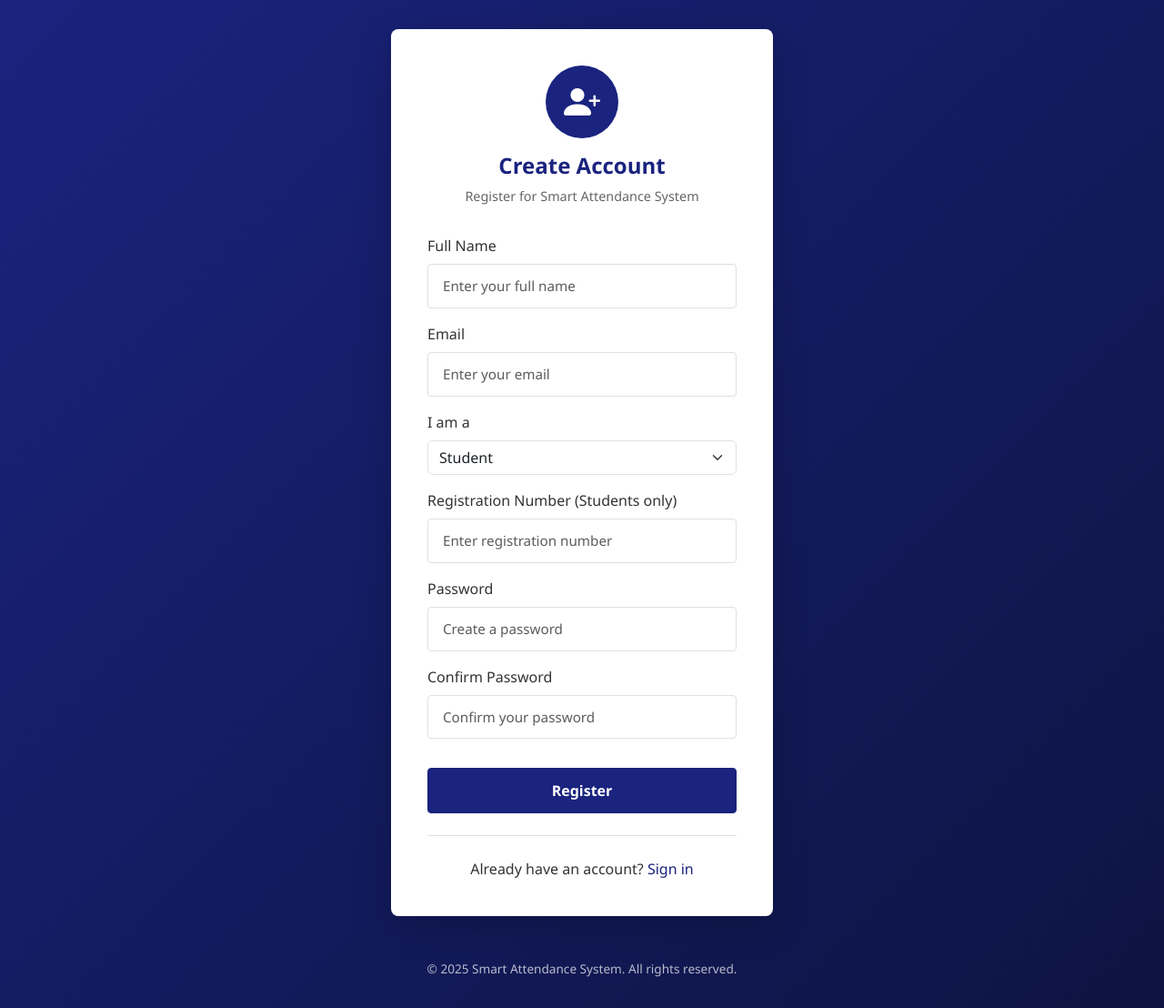
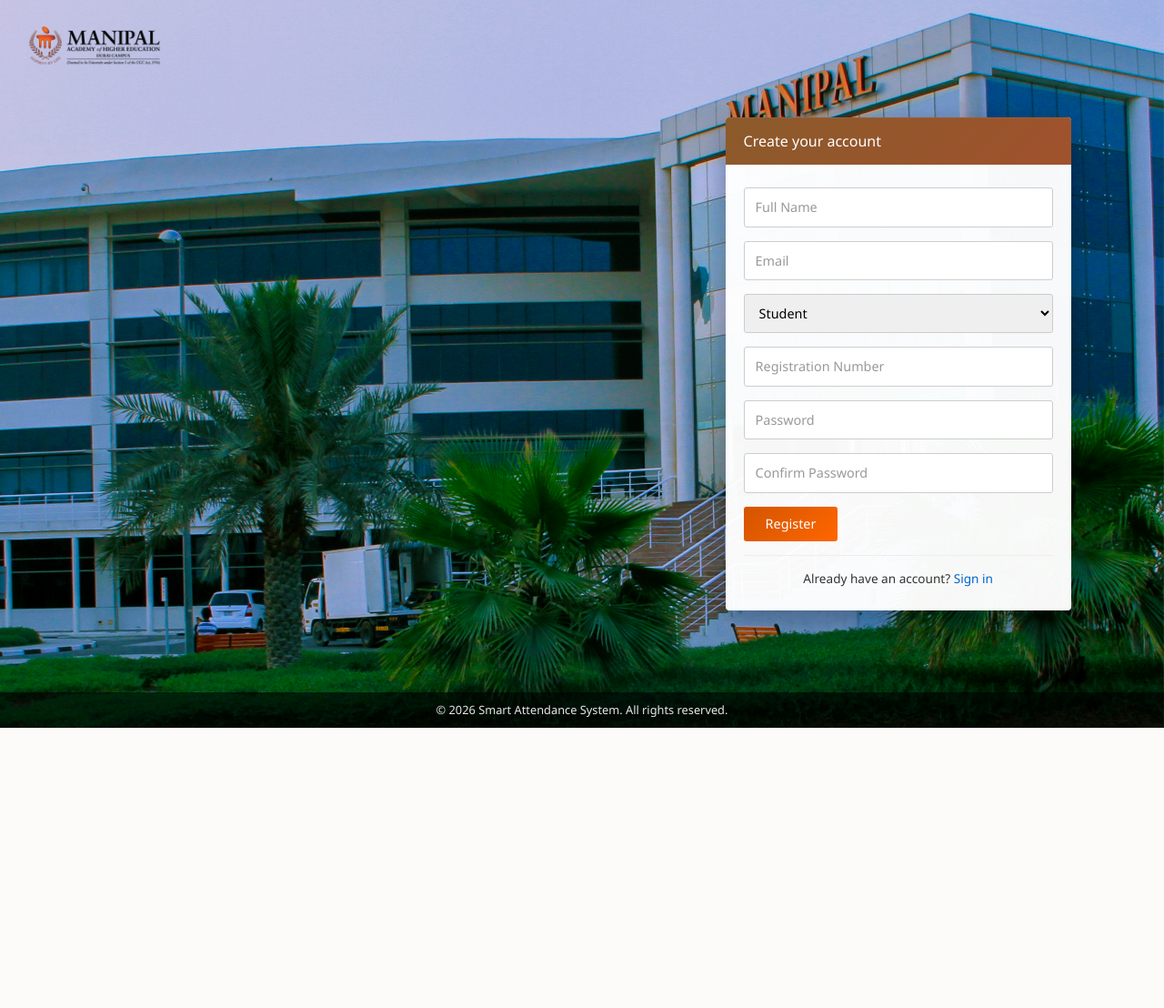
Before and after one commit to Db2203/Smart_Attendance, a Flask app: page /register in a window 1280 px wide. Shown: the whole page at 91% size. After the commit the page ends 800 px from the top, so only its background shows below. Run offline with Flask 3, Linux system fonts and the light colour scheme.

Commit message:
Redesign login page with Manipal-style UI
- Full-screen campus background image
- Semi-transparent login card on right side
- Copper/brown header styling
- Logo placement in top-left corner
- Updated register page to match
- Updated CLAUDE.md with web app documentation

```diff
--- a/web/app/static/css/style.css
+++ b/web/app/static/css/style.css
@@ -367,3 +367,157 @@ body {
     color: var(--text-muted);
     margin: 0;
 }
+
+/* ===== Manipal-Style Login Page ===== */
+.manipal-login {
+    min-height: 100vh;
+    background: url('../images/campus-bg.jpg') center/cover no-repeat fixed;
+    position: relative;
+    display: flex;
+    flex-direction: column;
+}
+
+.manipal-login::before {
+    content: '';
+    position: absolute;
+    top: 0;
+    left: 0;
+    right: 0;
+    bottom: 0;
+    background: rgba(0, 0, 0, 0.1);
+    z-index: 0;
+}
+
+.manipal-logo {
+    position: absolute;
+    top: 20px;
+    left: 30px;
+    z-index: 10;
+}
+
+.manipal-logo img {
+    height: 60px;
+    width: auto;
+}
+
+.manipal-login-card {
+    position: absolute;
+    right: 8%;
+    top: 50%;
+    transform: translateY(-50%);
+    width: 320px;
+    background: rgba(255, 255, 255, 0.97);
+    border-radius: 4px;
+    box-shadow: 0 8px 32px rgba(0, 0, 0, 0.3);
+    overflow: hidden;
+    z-index: 10;
+}
+
+.manipal-card-header {
+    background: linear-gradient(135deg, #8B5A2B 0%, #A0522D 100%);
+    color: white;
+    padding: 14px 20px;
+    font-size: 1rem;
+    font-weight: 500;
+}
+
+.manipal-card-body {
+    padding: 25px 20px;
+}
+
+.manipal-form-group {
+    margin-bottom: 15px;
+}
+
+.manipal-form-control {
+    width: 100%;
+    padding: 10px 12px;
+    border: 1px solid #ccc;
+    border-radius: 3px;
+    font-size: 0.9rem;
+    transition: border-color 0.2s;
+}
+
+.manipal-form-control:focus {
+    outline: none;
+    border-color: #8B5A2B;
+    box-shadow: 0 0 0 2px rgba(139, 90, 43, 0.1);
+}
+
+.manipal-form-control::placeholder {
+    color: #999;
+}
+
+.manipal-forgot-link {
+    display: block;
+    color: #0066cc;
+    font-size: 0.85rem;
+    text-decoration: none;
+    margin-bottom: 15px;
+}
+
+.manipal-forgot-link:hover {
+    text-decoration: underline;
+}
+
+.manipal-btn-login {
+    background: linear-gradient(135deg, #d45500 0%, #ff6600 100%);
+    color: white;
+    border: none;
+    padding: 8px 24px;
+    border-radius: 3px;
+    font-size: 0.9rem;
+    font-weight: 500;
+    cursor: pointer;
+    transition: transform 0.2s, box-shadow 0.2s;
+}
+
+.manipal-btn-login:hover {
+    transform: translateY(-1px);
+    box-shadow: 0 4px 12px rgba(212, 85, 0, 0.4);
+}
+
+.manipal-register-link {
+    margin-top: 15px;
+    padding-top: 15px;
+    border-top: 1px solid #eee;
+    text-align: center;
+    font-size: 0.85rem;
+}
+
+.manipal-register-link a {
+    color: #0066cc;
+    text-decoration: none;
+}
+
+.manipal-register-link a:hover {
+    text-decoration: underline;
+}
+
+.manipal-footer {
+    position: absolute;
+    bottom: 0;
+    left: 0;
+    right: 0;
+    background: rgba(0, 0, 0, 0.6);
+    color: rgba(255, 255, 255, 0.9);
+    text-align: center;
+    padding: 10px;
+    font-size: 0.8rem;
+    z-index: 10;
+}
+
+/* Responsive adjustments for Manipal login */
+@media (max-width: 768px) {
+    .manipal-login-card {
+        right: 50%;
+        transform: translate(50%, -50%);
+        width: 90%;
+        max-width: 320px;
+    }
+
+    .manipal-logo {
+        left: 50%;
+        transform: translateX(-50%);
+    }
+}
--- a/web/app/templates/auth/register.html
+++ b/web/app/templates/auth/register.html
@@ -2,77 +2,98 @@
 
 {% block title %}Register - Smart Attendance System{% endblock %}
 
+{% block extra_css %}
+<style>
+    /* Override auth-wrapper for Manipal style */
+    .auth-wrapper {
+        background: none !important;
+        padding: 0 !important;
+        min-height: 100vh;
+    }
+    /* Wider card for register form */
+    .manipal-login-card.register-card {
+        width: 380px;
+    }
+</style>
+{% endblock %}
+
 {% block auth_content %}
-<div class="login-container">
-    <div class="login-card">
-        <div class="login-header">
-            <div class="logo">
-                <i class="bi bi-person-plus-fill"></i>
-            </div>
-            <h1>Create Account</h1>
-            <p>Register for Smart Attendance System</p>
+<div class="manipal-login">
+    <!-- Logo -->
+    <div class="manipal-logo">
+        <img src="{{ url_for('static', filename='images/logo.png') }}" alt="Logo" onerror="this.style.display='none'">
     </div>
 
+    <!-- Register Card -->
+    <div class="manipal-login-card register-card">
+        <div class="manipal-card-header">
+            Create your account
+        </div>
+        <div class="manipal-card-body">
             <form method="POST" action="{{ url_for('auth.register') }}">
                 {{ form.hidden_tag() }}
 
-            <div class="mb-3">
-                {{ form.name.label(class="form-label") }}
-                {{ form.name(class="form-control", placeholder="Enter your full name") }}
+                <div class="manipal-form-group">
+                    <input type="text" name="name" class="manipal-form-control"
+                           placeholder="Full Name" value="{{ form.name.data or '' }}" required>
                     {% if form.name.errors %}
                         <div class="text-danger small mt-1">{{ form.name.errors[0] }}</div>
                     {% endif %}
                 </div>
 
-            <div class="mb-3">
-                {{ form.email.label(class="form-label") }}
-                {{ form.email(class="form-control", placeholder="Enter your email") }}
+                <div class="manipal-form-group">
+                    <input type="email" name="email" class="manipal-form-control"
+                           placeholder="Email" value="{{ form.email.data or '' }}" required>
                     {% if form.email.errors %}
                         <div class="text-danger small mt-1">{{ form.email.errors[0] }}</div>
                     {% endif %}
                 </div>
 
-            <div class="mb-3">
-                {{ form.role.label(class="form-label") }}
-                {{ form.role(class="form-select") }}
+                <div class="manipal-form-group">
+                    <select name="role" id="role" class="manipal-form-control" required>
+                        <option value="student" {% if form.role.data == 'student' %}selected{% endif %}>Student</option>
+                        <option value="teacher" {% if form.role.data == 'teacher' %}selected{% endif %}>Teacher</option>
+                    </select>
                 </div>
 
-            <div class="mb-3" id="reg-no-field">
-                {{ form.reg_no.label(class="form-label") }}
-                {{ form.reg_no(class="form-control", placeholder="Enter registration number") }}
+                <div class="manipal-form-group" id="reg-no-field">
+                    <input type="text" name="reg_no" class="manipal-form-control"
+                           placeholder="Registration Number" value="{{ form.reg_no.data or '' }}">
                     {% if form.reg_no.errors %}
                         <div class="text-danger small mt-1">{{ form.reg_no.errors[0] }}</div>
                     {% endif %}
                 </div>
 
-            <div class="mb-3">
-                {{ form.password.label(class="form-label") }}
-                {{ form.password(class="form-control", placeholder="Create a password") }}
+                <div class="manipal-form-group">
+                    <input type="password" name="password" class="manipal-form-control"
+                           placeholder="Password" required>
                     {% if form.password.errors %}
                         <div class="text-danger small mt-1">{{ form.password.errors[0] }}</div>
                     {% endif %}
                 </div>
 
-            <div class="mb-3">
-                {{ form.password2.label(class="form-label") }}
-                {{ form.password2(class="form-control", placeholder="Confirm your password") }}
+                <div class="manipal-form-group">
+                    <input type="password" name="password2" class="manipal-form-control"
+                           placeholder="Confirm Password" required>
                     {% if form.password2.errors %}
                         <div class="text-danger small mt-1">{{ form.password2.errors[0] }}</div>
                     {% endif %}
                 </div>
 
-            {{ form.submit(class="btn btn-primary btn-login") }}
+                <button type="submit" class="manipal-btn-login">Register</button>
             </form>
 
-        <div class="login-footer">
-            <p class="mb-0">Already have an account? <a href="{{ url_for('auth.login') }}">Sign in</a></p>
+            <div class="manipal-register-link">
+                Already have an account? <a href="{{ url_for('auth.login') }}">Sign in</a>
             </div>
         </div>
     </div>
 
-<footer class="auth-footer">
-    <p>&copy; 2025 Smart Attendance System. All rights reserved.</p>
-</footer>
+    <!-- Footer -->
+    <div class="manipal-footer">
+        &copy; {{ now().year if now is defined else '2025' }} Smart Attendance System. All rights reserved.
+    </div>
+</div>
 {% endblock %}
 
 {% block extra_js %}
@@ -86,5 +107,9 @@
             regNoField.style.display = 'block';
         }
     });
+    // Initialize on page load
+    if (document.getElementById('role').value === 'teacher') {
+        document.getElementById('reg-no-field').style.display = 'none';
+    }
 </script>
 {% endblock %}
```
Also changed, not shown: CLAUDE.md (+59 -3 lines), web/app/templates/auth/login.html (+36 -27 lines), web/app/static/images/campus-bg.jpg (added), web/app/static/images/logo.png (added). Lines whose indentation alone changed are shown as unchanged.
